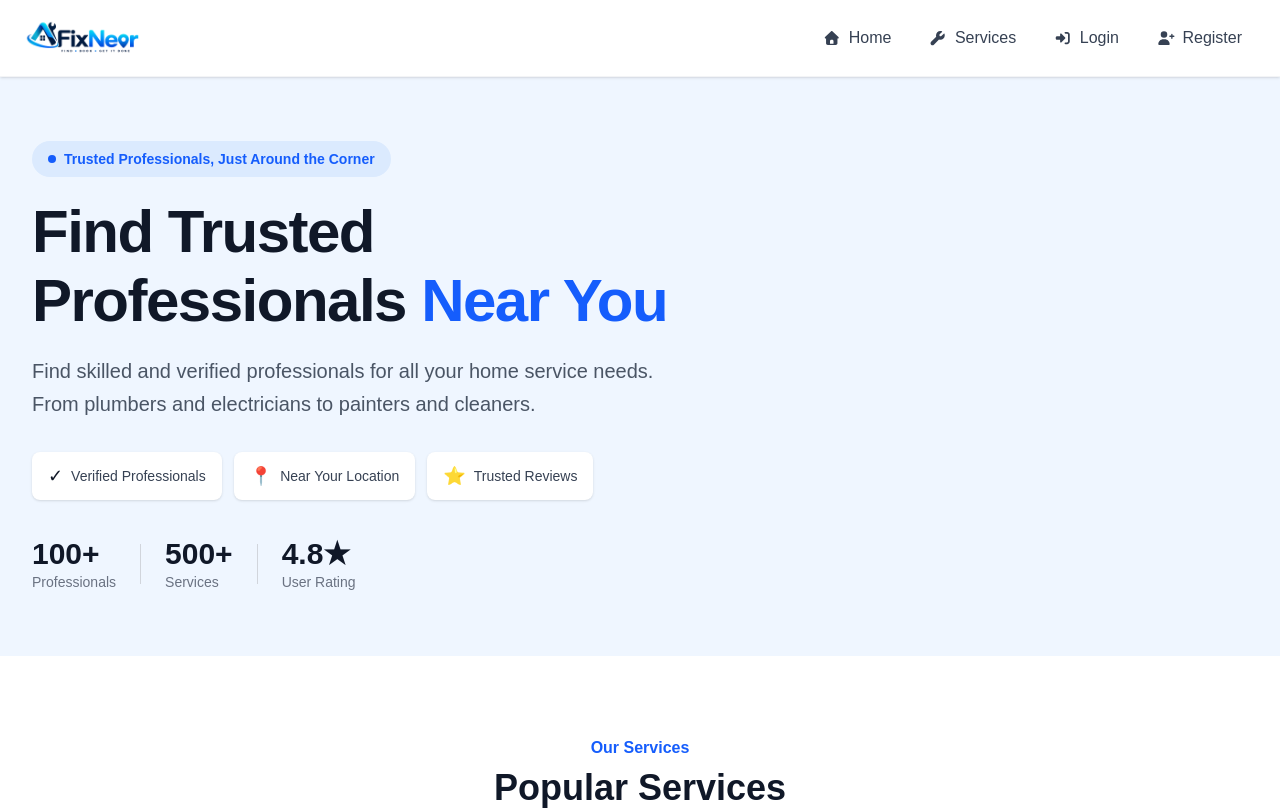
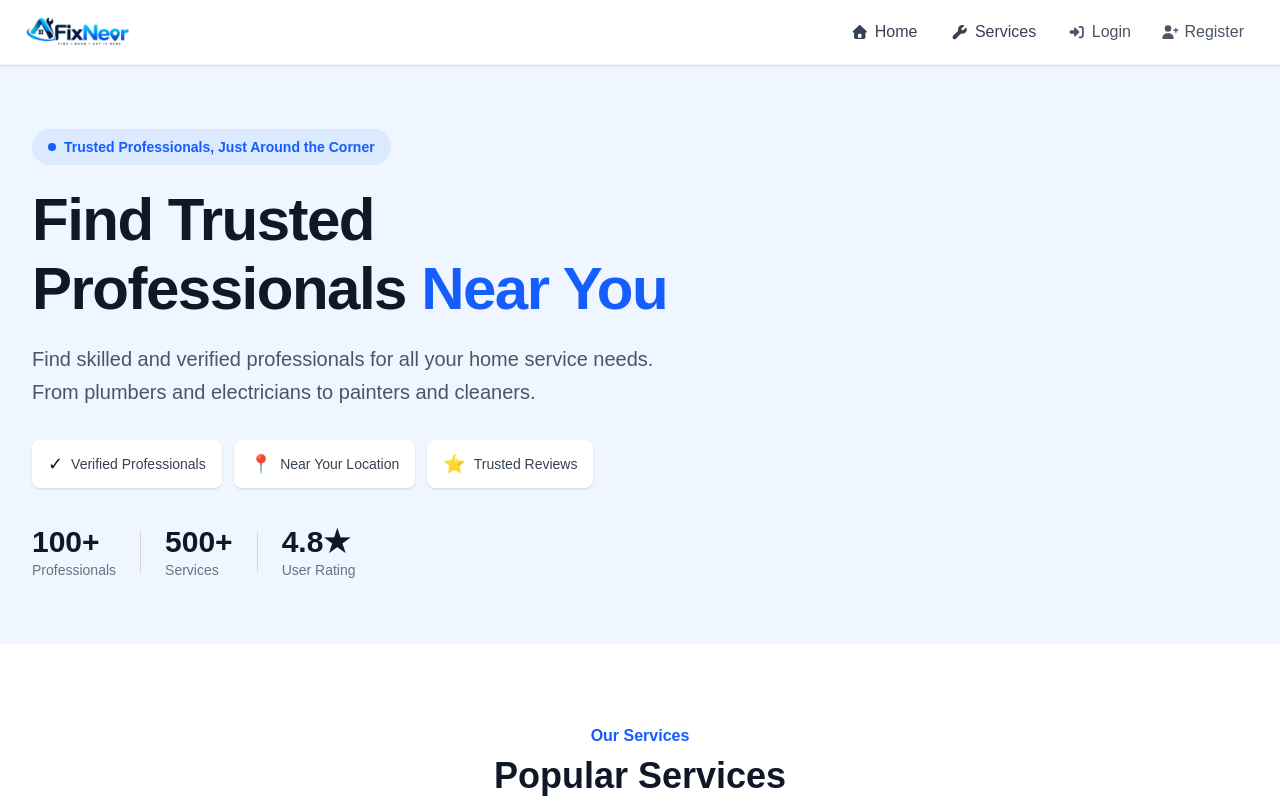
Before and after one commit to AmarveerThenua/FixNear, a React (Vite) app in the folder frontend/: page / in a window 1280 px wide. Shown: the top 810 px of the page. Built offline with nearby package versions, Linux system fonts and the light colour scheme.

Commit message:
fix Nearbar Overlapping issue

```diff
--- a/frontend/src/components/common/Navbar.jsx
+++ b/frontend/src/components/common/Navbar.jsx
@@ -90,40 +90,46 @@ const Navbar = () => {
         ? "/admin-dashboard"
         : "/dashboard";
 
+  const iconButtonClass =
+    "flex items-center justify-center w-7 h-7 sm:w-8 sm:h-8 md:w-9 md:h-9 rounded-lg text-gray-600 hover:text-blue-600 hover:bg-blue-50 transition-all";
+
+  const desktopLinkClass =
+    "group flex items-center gap-1.5 px-2 sm:px-2.5 lg:px-3 py-1.5 sm:py-2 rounded-lg text-xs sm:text-sm lg:text-base font-medium text-gray-700 hover:text-blue-600 hover:bg-blue-50 transition-all whitespace-nowrap";
+
   return (
     <nav className="w-full bg-white border-b border-gray-100 shadow-sm relative z-50">
-      <div className="max-w-7xl mx-auto px-3 sm:px-5 lg:px-6">
-        <div className="flex items-center justify-between gap-4 py-2.5 sm:py-3 lg:py-4">
+      <div className="max-w-7xl mx-auto px-2.5 sm:px-4 lg:px-6">
+        <div className="flex items-center justify-between gap-2 py-2 sm:py-2.5 lg:py-3">
           <Link
             to="/"
             className="shrink-0 flex items-center hover:opacity-90 transition"
           >
             <img
-              className="h-9 sm:h-10 lg:h-11 w-auto"
+              className="h-7 sm:h-8 md:h-9 lg:h-10 w-auto"
               src={Logo}
               alt="FixNear"
             />
           </Link>
 
-          <div className="flex items-center gap-1.5 sm:gap-2 lg:gap-2.5 shrink-0">
+          <div className="flex items-center gap-0.5 sm:gap-1 md:gap-1.5">
             <Link
               to="/"
-              className="group flex items-center gap-1.5 sm:gap-2 px-2.5 sm:px-3 lg:px-3.5 py-2 rounded-lg text-xs sm:text-sm lg:text-base font-medium text-gray-700 hover:text-blue-600 hover:bg-blue-50 transition-all whitespace-nowrap"
+              className="group flex items-center justify-center gap-1.5 px-2.5 lg:px-3.5 py-2 rounded-lg text-sm lg:text-base font-medium text-gray-700 hover:text-blue-600 hover:bg-blue-50 transition-all whitespace-nowrap"
             >
               <FontAwesomeIcon
                 icon={faHouse}
-                className="text-[11px] sm:text-xs lg:text-sm group-hover:scale-110 transition-transform"
+                className="text-xs lg:text-sm shrink-0 group-hover:scale-110 transition-transform"
               />
               <span>Home</span>
             </Link>
 
             <Link
               to="/services"
-              className="group flex items-center gap-1.5 sm:gap-2 px-2.5 sm:px-3 lg:px-3.5 py-2 rounded-lg text-xs sm:text-sm lg:text-base font-medium text-gray-700 hover:text-blue-600 hover:bg-blue-50 transition-all whitespace-nowrap"
+              className="group flex items-center justify-center gap-1.5 px-2.5 lg:px-3.5 py-2 rounded-lg text-sm lg:text-base font-medium text-gray-700 hover:text-blue-600 hover:bg-blue-50 transition-all whitespace-nowrap"
             >
               <FontAwesomeIcon
                 icon={faWrench}
-                className="text-[11px] sm:text-xs lg:text-sm group-hover:rotate-12 transition-transform"
+                className="text-xs lg:text-sm shrink-0 group-hover:rotate-12 transition-transform"
               />
               <span>Services</span>
             </Link>
@@ -132,24 +138,34 @@ const Navbar = () => {
               <>
                 <Link
                   to="/professionals"
-                  className="hidden lg:flex group items-center gap-2 px-3.5 py-2 rounded-lg text-base font-medium text-gray-700 hover:text-blue-600 hover:bg-blue-50 transition-all whitespace-nowrap"
+                  className={`${iconButtonClass} md:w-auto md:px-3`}
+                  title="Find Professionals"
+                  aria-label="Find Professionals"
                 >
                   <FontAwesomeIcon
                     icon={faUsers}
-                    className="text-sm group-hover:scale-110 transition-transform"
+                    className="text-[11px] sm:text-xs md:text-sm"
                   />
-                  <span>Find Professionals</span>
+
+                  <span className="hidden md:inline ml-1.5">
+                    Find Professionals
+                  </span>
                 </Link>
 
                 <Link
                   to="/become-professional"
-                  className="hidden lg:flex group items-center gap-2 px-3.5 py-2 rounded-lg text-base font-medium text-gray-700 hover:text-blue-600 hover:bg-blue-50 transition-all whitespace-nowrap"
+                  className={`${iconButtonClass} md:w-auto md:px-3`}
+                  title="Become a Professional"
+                  aria-label="Become a Professional"
                 >
                   <FontAwesomeIcon
                     icon={faUserTie}
-                    className="text-sm group-hover:scale-110 transition-transform"
+                    className="text-[11px] sm:text-xs md:text-sm"
                   />
-                  <span>Become a Professional</span>
+
+                  <span className="hidden md:inline ml-1.5">
+                    Become a Professional
+                  </span>
                 </Link>
               </>
             )}
@@ -158,67 +174,91 @@ const Navbar = () => {
               <>
                 <Link
                   to={notificationPath}
-                  className="relative flex items-center justify-center w-9 h-9 sm:w-10 sm:h-10 ml-1 rounded-lg text-gray-600 hover:text-blue-600 hover:bg-blue-50 transition-all"
+                  className={`${iconButtonClass} relative`}
                   title="Notifications"
                   aria-label="Notifications"
                 >
                   <FontAwesomeIcon
                     icon={faBell}
-                    className="text-sm sm:text-base lg:text-lg"
+                    className="text-[11px] sm:text-xs md:text-sm"
                   />
 
                   {unreadCount > 0 && (
-                    <span className="absolute -top-1 -right-1 min-w-4 h-4 sm:min-w-5 sm:h-5 px-1 flex items-center justify-center bg-red-500 text-white text-[8px] sm:text-[10px] font-bold rounded-full border-2 border-white">
+                    <span className="absolute -top-0.5 -right-0.5 min-w-3.5 h-3.5 sm:min-w-4 sm:h-4 px-0.5 flex items-center justify-center bg-red-500 text-white text-[6px] sm:text-[7px] md:text-[8px] font-bold rounded-full border border-white">
                       {unreadCount > 99 ? "99+" : unreadCount}
                     </span>
                   )}
+
+                  <span className="hidden md:inline ml-1.5">
+                    Notifications
+                  </span>
                 </Link>
 
                 <Link
                   to={dashboardPath}
-                  className="group flex items-center gap-1.5 sm:gap-2 px-2.5 sm:px-3 lg:px-3.5 py-2 rounded-lg text-xs sm:text-sm lg:text-base font-semibold text-blue-600 bg-blue-50 hover:bg-blue-100 transition-all whitespace-nowrap"
+                  className={`${iconButtonClass} md:w-auto md:px-3 text-blue-600`}
+                  title="Dashboard"
+                  aria-label="Dashboard"
                 >
                   <FontAwesomeIcon
                     icon={faGaugeHigh}
-                    className="text-[11px] sm:text-xs lg:text-sm group-hover:scale-110 transition-transform"
+                    className="text-[11px] sm:text-xs md:text-sm"
                   />
-                  <span>Dashboard</span>
+
+                  <span className="hidden md:inline ml-1.5">
+                    Dashboard
+                  </span>
                 </Link>
 
                 <button
                   type="button"
                   onClick={handleLogout}
-                  className="group flex items-center gap-1.5 sm:gap-2 px-2.5 sm:px-3 lg:px-4 py-2 rounded-lg border border-red-200 bg-white text-red-600 text-xs sm:text-sm lg:text-base font-medium hover:bg-red-50 hover:border-red-300 transition-all whitespace-nowrap"
+                  className={`${iconButtonClass} md:w-auto md:px-3 text-red-600 hover:text-red-700 hover:bg-red-50`}
+                  title="Logout"
+                  aria-label="Logout"
                 >
                   <FontAwesomeIcon
                     icon={faRightFromBracket}
-                    className="text-[11px] sm:text-xs lg:text-sm group-hover:translate-x-0.5 transition-transform"
+                    className="text-[11px] sm:text-xs md:text-sm"
                   />
-                  <span>Logout</span>
+
+                  <span className="hidden md:inline ml-1.5">
+                    Logout
+                  </span>
                 </button>
               </>
             ) : (
               <>
                 <Link
                   to="/login"
-                  className="group flex items-center gap-1.5 sm:gap-2 px-2.5 sm:px-3 lg:px-3.5 py-2 rounded-lg text-xs sm:text-sm lg:text-base font-medium text-gray-700 hover:text-blue-600 hover:bg-blue-50 transition-all whitespace-nowrap"
+                  className={`${iconButtonClass} md:w-auto md:px-3 text-blue-600`}
+                  title="Login"
+                  aria-label="Login"
                 >
                   <FontAwesomeIcon
                     icon={faRightToBracket}
-                    className="text-[11px] sm:text-xs lg:text-sm group-hover:translate-x-0.5 transition-transform"
+                    className="text-[11px] sm:text-xs md:text-sm"
                   />
-                  <span>Login</span>
+
+                  <span className="hidden md:inline ml-1.5">
+                    Login
+                  </span>
                 </Link>
 
                 <Link
                   to="/register"
-                  className="group flex items-center gap-1.5 sm:gap-2 px-2.5 sm:px-3 lg:px-3.5 py-2 rounded-lg text-xs sm:text-sm lg:text-base font-medium text-gray-700 hover:text-blue-600 hover:bg-blue-50 transition-all whitespace-nowrap"
+                  className={`${iconButtonClass} md:w-auto md:px-3 text-blue-600`}
+                  title="Register"
+                  aria-label="Register"
                 >
                   <FontAwesomeIcon
                     icon={faUserPlus}
-                    className="text-[11px] sm:text-xs lg:text-sm group-hover:scale-110 transition-transform"
+                    className="text-[11px] sm:text-xs md:text-sm"
                   />
-                  <span>Register</span>
+
+                  <span className="hidden md:inline ml-1.5">
+                    Register
+                  </span>
                 </Link>
               </>
             )}
```
